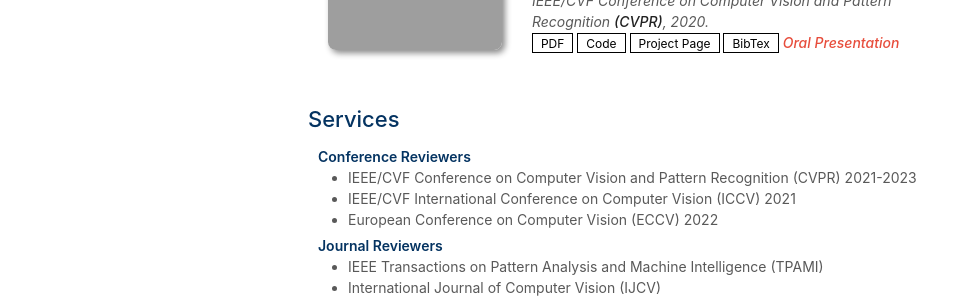
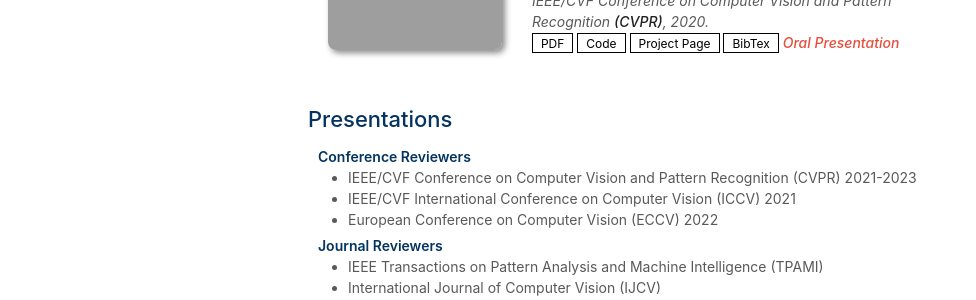
Before and after one commit to y-fen/y-fen.github.io, a Jekyll site: the page built from index.md, in a window 1280 px wide and 900 px high, scrolled down 515 px. Shown: the part 511-811 px from the top of the window, without its empty margins (162-1138 px from the left). Built offline with Jekyll 4.4.1, drawn with Linux system fonts in a browser that asks for light colours; a style sheet for code colours, icons or effects is not loaded; our own code applies the rules of GitHub Pages for plain Markdown files; grey boxes are pictures that could not be loaded.

Commit message:
Update presentation.md

```diff
--- a/_includes/presentation.md
+++ b/_includes/presentation.md
@@ -1,4 +1,4 @@
-## Services
+## Presentations
 
 <h4 style="margin:0 10px 0;">Conference Reviewers</h4>
 
```
